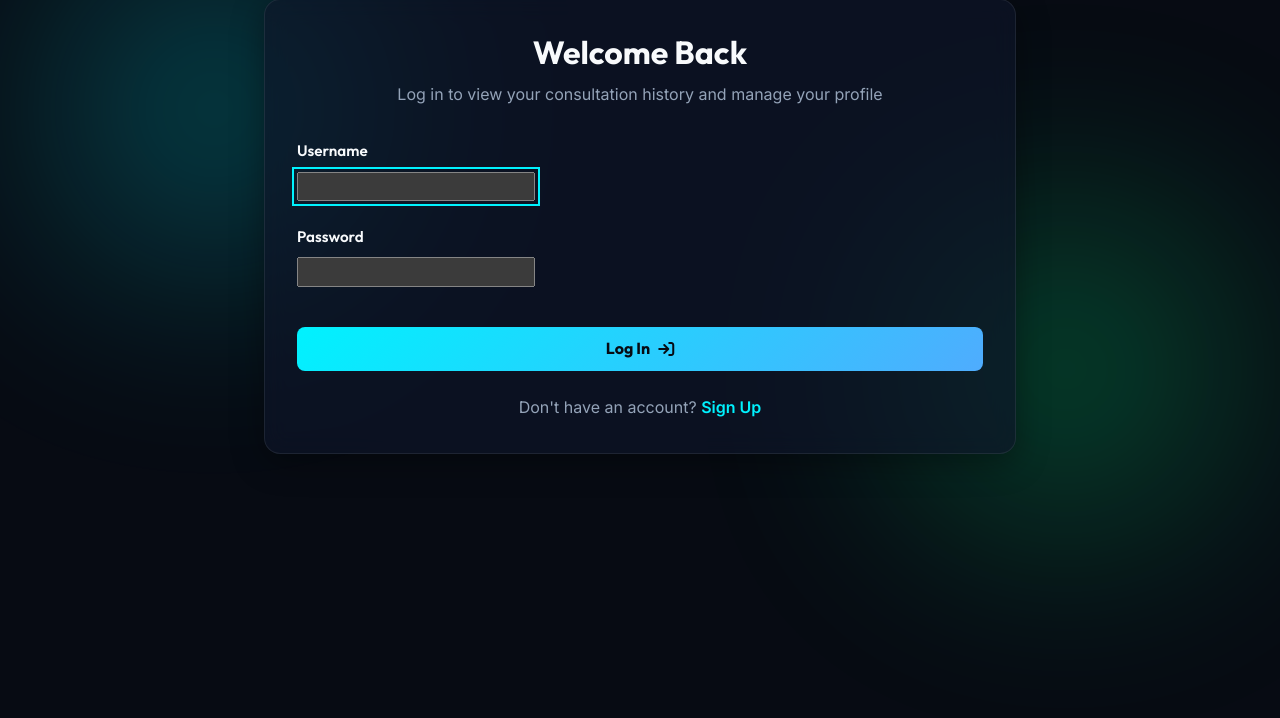
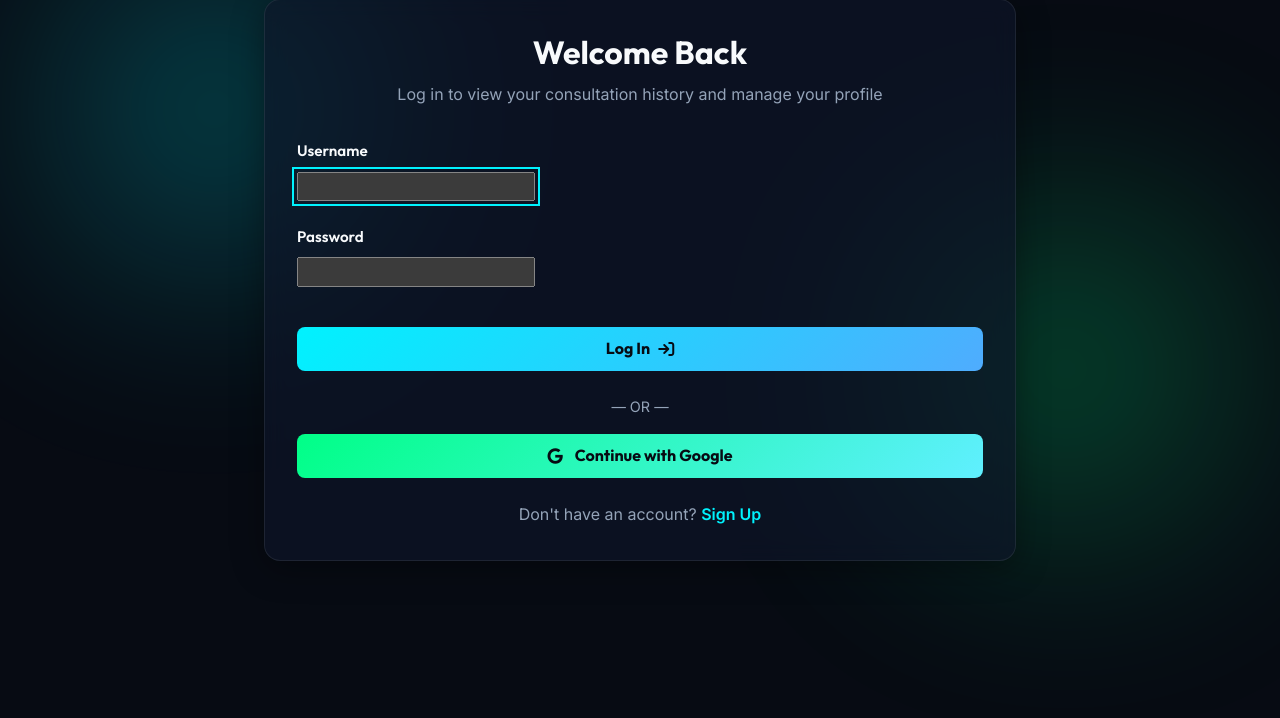
Before and after one commit to milanstha10/DevRumble-Infonix, a Django app: page /accounts/login/ in a window 1280 px wide. Shown: the part 121-839 px from the top of the page. Run offline with Django 5.2, Linux system fonts and the light colour scheme.

Commit message:
Implement lightweight custom Google OAuth2.0 login and registration flow

```diff
--- a/HeroHealth/accounts/urls.py
+++ b/HeroHealth/accounts/urls.py
@@ -6,4 +6,6 @@ urlpatterns = [
     path('login/', views.login_view, name='login'),
     path('logout/', views.logout_view, name='logout'),
     path('profile/', views.profile_view, name='profile'),
+    path('google/login/', views.google_login, name='google_login'),
+    path('google/callback/', views.google_callback, name='google_callback'),
 ]
--- a/HeroHealth/accounts/views.py
+++ b/HeroHealth/accounts/views.py
@@ -81,3 +81,122 @@ def profile_view(request):
         'p_form': p_form
     }
     return render(request, 'accounts/profile.html', context)
+
+
+import os
+import requests
+import uuid
+from urllib.parse import urlencode
+from django.conf import settings
+from django.urls import reverse
+from django.contrib.auth.models import User
+from django.utils.crypto import get_random_string
+
+def google_login(request):
+    # State token to prevent CSRF
+    state = uuid.uuid4().hex
+    request.session['google_oauth_state'] = state
+
+    # Construct the callback URI dynamically based on current host
+    redirect_uri = request.build_absolute_uri(reverse('google_callback'))
+
+    params = {
+        'client_id': settings.GOOGLE_OAUTH_CLIENT_ID,
+        'redirect_uri': redirect_uri,
+        'response_type': 'code',
+        'scope': 'openid email profile',
+        'state': state,
+        'access_type': 'offline',
+        'prompt': 'select_account'
+    }
+
+    authorization_url = f"https://accounts.google.com/o/oauth2/v2/auth?{urlencode(params)}"
+    return redirect(authorization_url)
+
+def google_callback(request):
+    # Verify state parameter to prevent CSRF
+    state = request.GET.get('state')
+    session_state = request.session.pop('google_oauth_state', None)
+
+    if not state or state != session_state:
+        messages.error(request, "Authentication failed: Invalid state parameter.")
+        return redirect('login')
+
+    code = request.GET.get('code')
+    error = request.GET.get('error')
+
+    if error or not code:
+        messages.error(request, f"Authentication failed: {error or 'No code provided.'}")
+        return redirect('login')
+
+    redirect_uri = request.build_absolute_uri(reverse('google_callback'))
+
+    # Exchange auth code for token
+    token_url = "https://oauth2.googleapis.com/token"
+    token_data = {
+        'code': code,
+        'client_id': settings.GOOGLE_OAUTH_CLIENT_ID,
+        'client_secret': settings.GOOGLE_OAUTH_CLIENT_SECRET,
+        'redirect_uri': redirect_uri,
+        'grant_type': 'authorization_code'
+    }
+
+    try:
+        token_response = requests.post(token_url, data=token_data, timeout=10)
+        token_response.raise_for_status()
+        token_json = token_response.json()
+        access_token = token_json.get('access_token')
+
+        if not access_token:
+            messages.error(request, "Failed to retrieve access token from Google.")
+            return redirect('login')
+
+        # Get user info
+        user_info_url = "https://www.googleapis.com/oauth2/v3/userinfo"
+        headers = {'Authorization': f"Bearer {access_token}"}
+        user_info_response = requests.get(user_info_url, headers=headers, timeout=10)
+        user_info_response.raise_for_status()
+        user_info = user_info_response.json()
+
+        email = user_info.get('email')
+        if not email:
+            messages.error(request, "Failed to retrieve email from Google user profile.")
+            return redirect('login')
+
+        # Check if user already exists
+        user = User.objects.filter(email=email).first()
+
+        if user:
+            # Existing user - log them in
+            login(request, user, backend='django.contrib.auth.backends.ModelBackend')
+            messages.success(request, f"Welcome back, {user.username} (via Google)!")
+        else:
+            # New user - create them
+            first_name = user_info.get('given_name', '')
+            last_name = user_info.get('family_name', '')
+
+            # Generate a unique username based on email
+            username_base = email.split('@')[0]
+            # Replace dots/special chars which might not be allowed in Django username
+            username_base = "".join(c for c in username_base if c.isalnum() or c in ['_', '-'])
+
+            username = username_base
+            while User.objects.filter(username=username).exists():
+                username = f"{username_base}_{get_random_string(4).lower()}"
+
+            user = User.objects.create_user(
+                username=username,
+                email=email,
+                password=get_random_string(32), # Random unusable password
+                first_name=first_name,
+                last_name=last_name
+            )
+
+            login(request, user, backend='django.contrib.auth.backends.ModelBackend')
+            messages.success(request, f"Successfully registered and logged in as {username} (via Google)!")
+
+        return redirect('home')
+
+    except requests.RequestException as e:
+        messages.error(request, f"Google OAuth communication failed: {str(e)}")
+        return redirect('login')
--- a/HeroHealth/config/settings.py
+++ b/HeroHealth/config/settings.py
@@ -142,3 +142,7 @@ GEMINI_API_KEY = os.getenv('GEMINI_API_KEY', '')
 
 # Email
 EMAIL_BACKEND = 'django.core.mail.backends.console.EmailBackend'
+
+# Google OAuth Configuration
+GOOGLE_OAUTH_CLIENT_ID = os.getenv('GOOGLE_OAUTH_CLIENT_ID', '')
+GOOGLE_OAUTH_CLIENT_SECRET = os.getenv('GOOGLE_OAUTH_CLIENT_SECRET', '')
--- a/HeroHealth/templates/accounts/login.html
+++ b/HeroHealth/templates/accounts/login.html
@@ -27,6 +27,13 @@
             </button>
         </form>
 
+        <div style="margin-top: 1.5rem; text-align: center;" id="googleLoginSection">
+            <p style="color: var(--text-muted); margin-bottom: 1rem; font-size: 0.9rem;">— OR —</p>
+            <a href="{% url 'google_login' %}" class="btn-premium btn-premium-accent" style="width: 100%; text-decoration: none; gap: 0.75rem; display: flex; align-items: center; justify-content: center;" id="btnGoogleLogin">
+                <i class="fa-brands fa-google"></i> Continue with Google
+            </a>
+        </div>
+
         <div style="text-align: center; margin-top: 1.5rem;" id="loginFooter">
             <span style="color: var(--text-muted);">Don't have an account? </span>
             <a href="{% url 'register' %}" style="color: var(--primary); text-decoration: none; font-weight:600;">Sign Up</a>
```
Also changed, not shown: HeroHealth/templates/accounts/register.html (+7 -0 lines).
